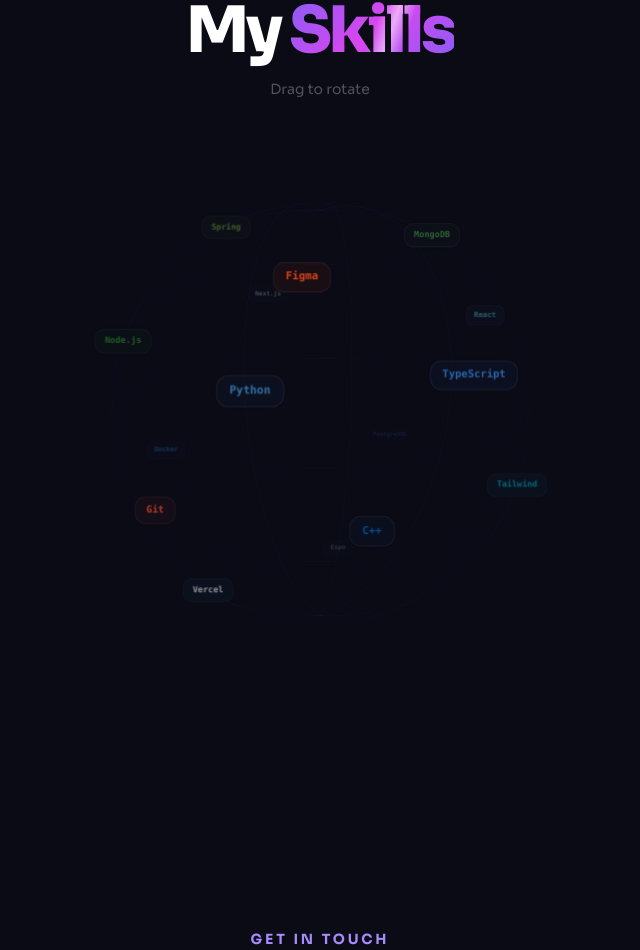
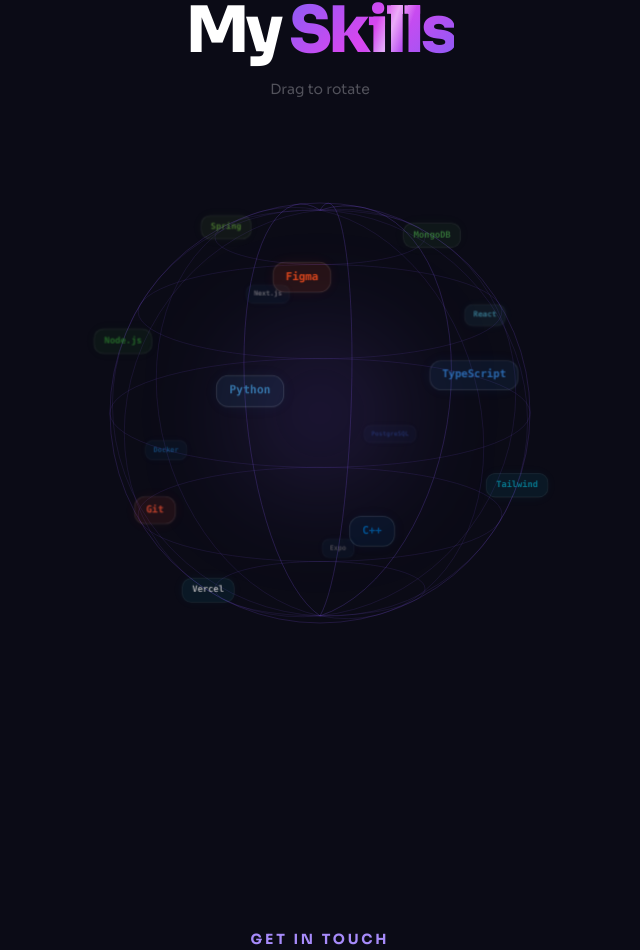
Before and after one commit to Pranjal0410/Portfolio-website, a React (Vite) app: page / in a window 1280 px wide. Shown: the part 4684-5634 px from the top of the page, without its empty margins (320-960 px from the left). Built offline with nearby package versions, Linux system fonts and the light colour scheme.

Commit message:
Increase skill globe visibility: boost wireframe, glow, and badge opacity

```diff
--- a/src/App.tsx
+++ b/src/App.tsx
@@ -122,14 +122,14 @@
   const R=210,toRad=(d:number)=>d*Math.PI/180
   const getPos=(lat:number,lon:number)=>{const la=toRad(lat),lo=toRad(lon+rotY),rx=toRad(rotX);let x=R*Math.cos(la)*Math.sin(lo),y=-R*Math.sin(la),z=R*Math.cos(la)*Math.cos(lo);const y2=y*Math.cos(rx)-z*Math.sin(rx),z2=y*Math.sin(rx)+z*Math.cos(rx);return{x,y:y2,z:z2}}
   const icons=[{n:'TypeScript',c:'#3178C6',la:20,lo:0},{n:'React',c:'#61DAFB',la:20,lo:72},{n:'Next.js',c:'#fff',la:20,lo:144},{n:'Node.js',c:'#339933',la:20,lo:216},{n:'Python',c:'#3776AB',la:20,lo:288},{n:'Tailwind',c:'#06B6D4',la:-20,lo:36},{n:'PostgreSQL',c:'#4169E1',la:-20,lo:108},{n:'Docker',c:'#2496ED',la:-20,lo:180},{n:'Git',c:'#F05032',la:-20,lo:252},{n:'C++',c:'#00599C',la:-20,lo:324},{n:'MongoDB',c:'#47A248',la:55,lo:60},{n:'Spring',c:'#6DB33F',la:55,lo:180},{n:'Figma',c:'#F24E1E',la:55,lo:300},{n:'Expo',c:'#aaa',la:-55,lo:120},{n:'Vercel',c:'#fff',la:-55,lo:240}]
-  const wires:ReactElement[]=[];for(let lon=0;lon<180;lon+=30){const pts:string[]=[];const pts2:string[]=[];for(let lat=-90;lat<=90;lat+=5){const p=getPos(lat,lon);pts.push(`${p.x+R+50},${p.y+R+50}`);const p2=getPos(lat,lon+90);pts2.push(`${p2.x+R+50},${p2.y+R+50}`)};wires.push(<polyline key={`a${lon}`} points={pts.join(' ')} fill="none" stroke="rgba(139,92,246,0.05)" strokeWidth="0.5"/>);wires.push(<polyline key={`b${lon}`} points={pts2.join(' ')} fill="none" stroke="rgba(139,92,246,0.05)" strokeWidth="0.5"/>)}
-  for(let lat=-60;lat<=60;lat+=30){const pts:string[]=[];for(let lon=0;lon<=360;lon+=5){const p=getPos(lat,lon);pts.push(`${p.x+R+50},${p.y+R+50}`)};wires.push(<polyline key={`c${lat}`} points={pts.join(' ')} fill="none" stroke="rgba(139,92,246,0.05)" strokeWidth="0.5"/>)}
+  const wires:ReactElement[]=[];for(let lon=0;lon<180;lon+=30){const pts:string[]=[];const pts2:string[]=[];for(let lat=-90;lat<=90;lat+=5){const p=getPos(lat,lon);pts.push(`${p.x+R+50},${p.y+R+50}`);const p2=getPos(lat,lon+90);pts2.push(`${p2.x+R+50},${p2.y+R+50}`)};wires.push(<polyline key={`a${lon}`} points={pts.join(' ')} fill="none" stroke="rgba(139,92,246,0.15)" strokeWidth="0.8"/>);wires.push(<polyline key={`b${lon}`} points={pts2.join(' ')} fill="none" stroke="rgba(139,92,246,0.15)" strokeWidth="0.8"/>)}
+  for(let lat=-60;lat<=60;lat+=30){const pts:string[]=[];for(let lon=0;lon<=360;lon+=5){const p=getPos(lat,lon);pts.push(`${p.x+R+50},${p.y+R+50}`)};wires.push(<polyline key={`c${lat}`} points={pts.join(' ')} fill="none" stroke="rgba(139,92,246,0.15)" strokeWidth="0.8"/>)}
   const positioned=icons.map(ic=>({...ic,...getPos(ic.la,ic.lo)})).sort((a,b)=>a.z-b.z)
   return(
     <div className="relative w-full flex items-center justify-center select-none" style={{height:580,cursor:dragging.current?'grabbing':'grab'}} onMouseDown={onDown} onMouseMove={onMove} onTouchStart={onDown} onTouchMove={onMove}>
-      <svg width={R*2+100} height={R*2+100} className="absolute"><circle cx={R+50} cy={R+50} r={R} fill="none" stroke="rgba(139,92,246,0.06)" strokeWidth="0.5"/>{wires}</svg>
-      <div className="absolute w-24 h-24 bg-violet-500/12 rounded-full blur-[40px]"/>
-      {positioned.map((ic,i)=>{const s=0.5+(ic.z+R)/(2*R)*0.55,o=0.15+(ic.z+R)/(2*R)*0.85;return(<div key={i} className="absolute pointer-events-none" style={{left:`calc(50% + ${ic.x}px)`,top:`calc(50% + ${ic.y}px)`,transform:`translate(-50%,-50%) scale(${s})`,opacity:o,zIndex:Math.round(ic.z+R)}}><div className="px-3 py-1.5 rounded-xl border border-white/[0.08] backdrop-blur-sm font-mono font-semibold text-[11px] whitespace-nowrap" style={{background:`${ic.c}10`,color:ic.c,boxShadow:`0 0 12px ${ic.c}08`}}>{ic.n}</div></div>)})}
+      <svg width={R*2+100} height={R*2+100} className="absolute"><circle cx={R+50} cy={R+50} r={R} fill="none" stroke="rgba(139,92,246,0.18)" strokeWidth="1"/>{wires}</svg>
+      <div className="absolute w-32 h-32 bg-violet-500/25 rounded-full blur-[60px]"/>
+      {positioned.map((ic,i)=>{const s=0.55+(ic.z+R)/(2*R)*0.5,o=0.3+(ic.z+R)/(2*R)*0.7;return(<div key={i} className="absolute pointer-events-none" style={{left:`calc(50% + ${ic.x}px)`,top:`calc(50% + ${ic.y}px)`,transform:`translate(-50%,-50%) scale(${s})`,opacity:o,zIndex:Math.round(ic.z+R)}}><div className="px-3 py-1.5 rounded-xl border border-white/[0.12] backdrop-blur-sm font-mono font-semibold text-[11px] whitespace-nowrap" style={{background:`${ic.c}20`,color:ic.c,boxShadow:`0 0 16px ${ic.c}18`}}>{ic.n}</div></div>)})}
     </div>
   )
 }
```
